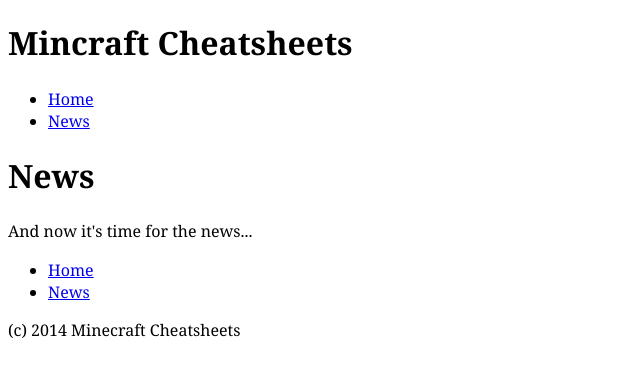
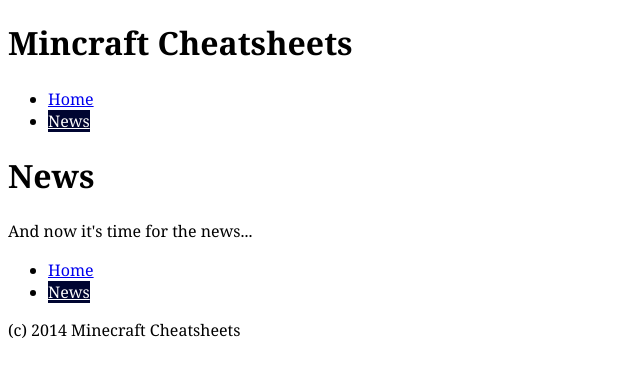
Before and after one commit to Moonmarsh/minecraft-cheatsheets, a Jekyll site: the page built from news.html, in a window 1280 px wide. Shown: the top 377 px of the page, without its empty margins (0-640 px from the left). Built offline with Jekyll 4.4.1, drawn with Linux system fonts in a browser that asks for light colours; Markdown is read by kramdown in place of the engine named in the settings.

Commit message:
Highlight current page in nav

```diff
--- a/_includes/nav.html
+++ b/_includes/nav.html
@@ -1,6 +1,6 @@
 <nav>
 	<ul>
-		<li><a href="{{site.baseurl}}/index.html">Home</a></li>
-		<li><a href="{{site.baseurl}}/news.html">News</a></li>
+		<li><a class="{%if page.url == '/index.html'%}current{%endif%}" href="{{site.baseurl}}/index.html">Home</a></li>
+		<li><a class="{%if page.url == '/news.html'%}current{%endif%}" href="{{site.baseurl}}/news.html">News</a></li>
 	</ul>
 </nav>
--- a/css/common.css
+++ b/css/common.css
@@ -4,3 +4,8 @@
 
 	font: normal 100%/1.4 Georgia,Serif;
 }
+
+.current {
+	background-color: #000531;
+	color: #fff;
+}
```
